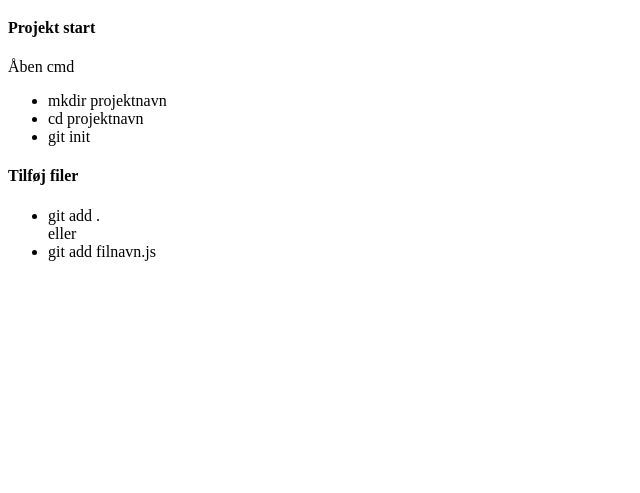
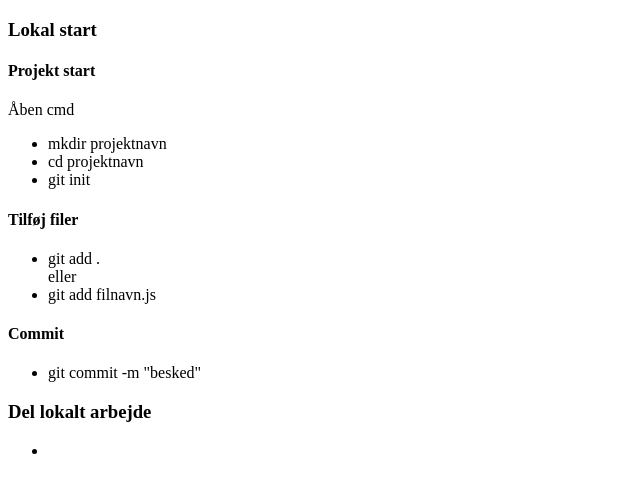
Before and after one commit to DrDue/Group-work, a plain HTML site: page index.html in a window 1280 px wide. Shown: the part 87-580 px from the top of the page, without its empty margins (0-640 px from the left). Drawn offline with Linux system fonts and the light colour scheme.

Commit message:
added text on about git on index

```diff
--- a/index.html
+++ b/index.html
@@ -13,8 +13,8 @@
       </header>
       <main>
         <h1>Git</h1>
-          <div>
-
+          <div class="lokal">
+            <h3>Lokal start</h3>
             <h4>Projekt start</h4>
             Åben cmd
             <ul>
@@ -29,8 +29,21 @@
                 eller
                 <li>git add filnavn.js</li>
 
+              </ul>
+                <h4>Commit</h4>
+              <ul>
+                <li>git commit -m "besked"</li>
+              </ul>
 
-              </ul>
+          </div>
+
+
+          <div class = "del">
+            <h3>Del lokalt arbejde</h3>
+              <ul
+              ><li></li>
+            </ul>
+
 
 
           </div>
```
